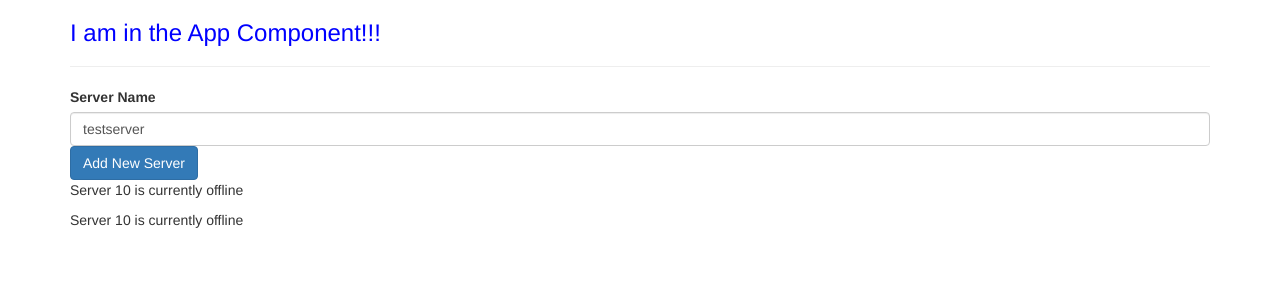
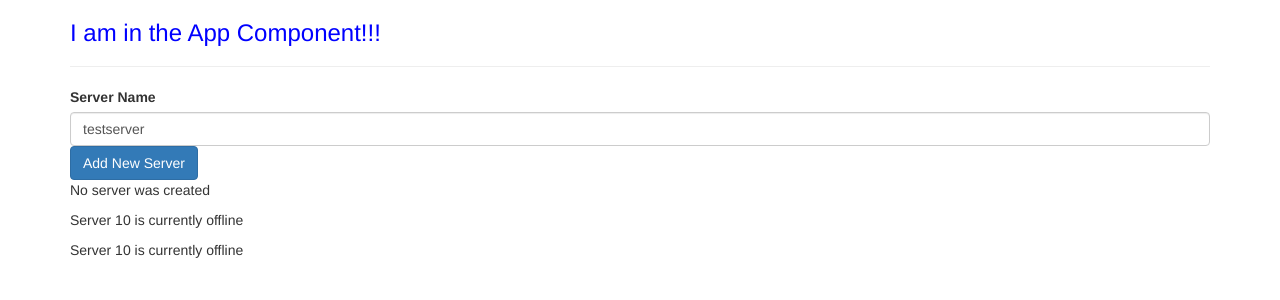
Before and after one commit to leon-xvi/udemy-angular-one, an Angular app: page / in a window 1280 px wide. Shown: the top 300 px of the page. Built offline with nearby package versions, Linux system fonts and the light colour scheme.

Commit message:
when i built with yarn it included a lock file, i thought i committed one but im putting one here. also, learned how to enhance ngIf with an else and a <ng-template> element with a local identifier

```diff
--- a/src/app/servers/servers.component.html
+++ b/src/app/servers/servers.component.html
@@ -18,7 +18,10 @@
 <!-- <p [innerText]="allowNewServer"></p> -->
 
 <!-- <p>{{ serverCreationStatus }}</p> -->
-<p *ngIf="serverCreated">Server was created, server name is {{ serverName }}</p>
+<p *ngIf="serverCreated else noServer">Server was created, server name is {{ serverName }}</p>
+<ng-template #noServer>
+  <p>No server was created</p>
+</ng-template>
 
 <app-server></app-server>
 <app-server></app-server>
```
Also changed, not shown: 1 other file (tests, documents, lock files or other folders).
